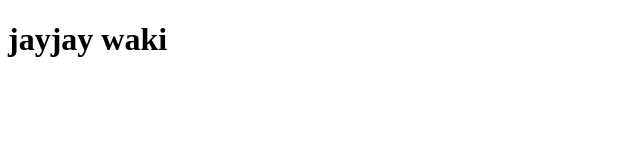
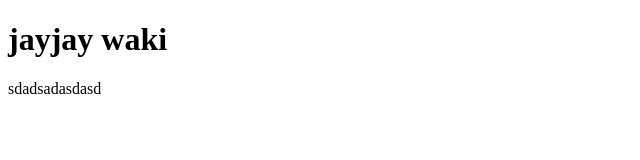
Before and after one commit to SintosDev514/GITHUB-MERGE-PRC, a website: page contact.html in a window 1280 px wide. Shown: the whole page, without its empty margins (0-640 px from the left). Drawn offline with Linux system fonts and the light colour scheme.

Commit message:
Add additional paragraph to contact.html

```diff
--- a/contact.html
+++ b/contact.html
@@ -7,5 +7,6 @@
 </head>
 <body>
     <h1>jayjay waki</h1>
+    <p>sdadsadasdasd</p>
 </body>
 </html>
```
